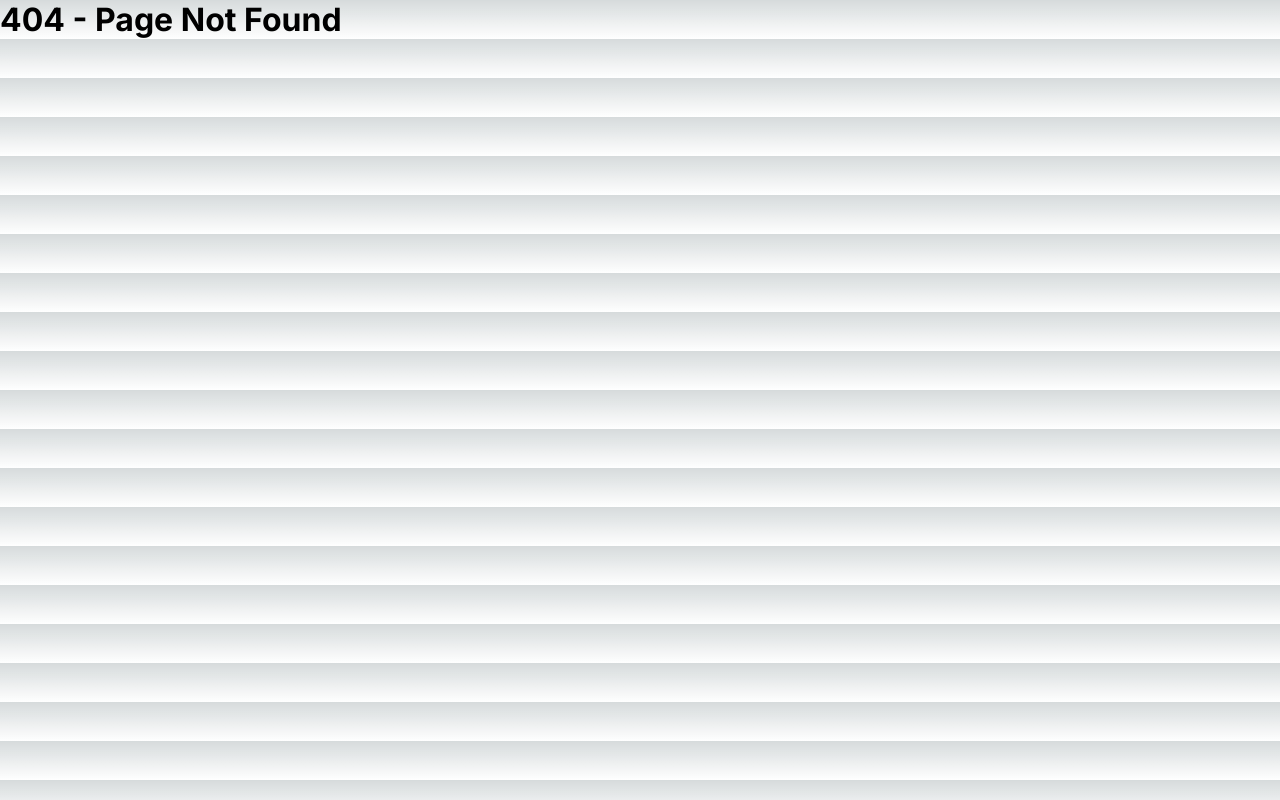
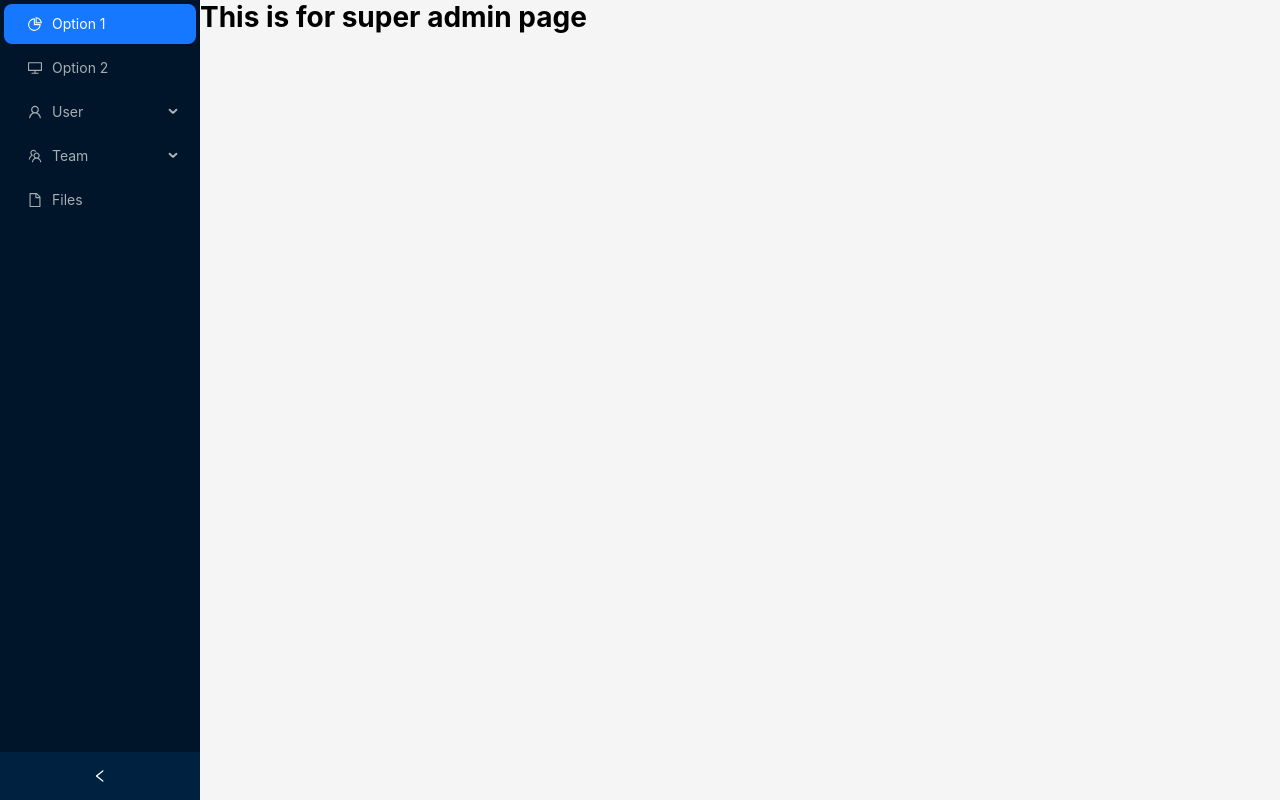
Before and after one commit to shahidmonowarr/university-management-frontend, a Next.js app: page /super-admin in a window 1280 px wide. Before the commit this address had no page. Built offline with nearby package versions, Linux system fonts and the light colour scheme.

Commit message:
Cusotmize Default layout & group layout for dashboard

```diff
--- a/src/app/(withlayout)/layout.tsx
+++ b/src/app/(withlayout)/layout.tsx
@@ -1,92 +1,12 @@
-"use client";
-
-import {
-  DesktopOutlined,
-  FileOutlined,
-  PieChartOutlined,
-  TeamOutlined,
-  UserOutlined,
-} from "@ant-design/icons";
-import type { MenuProps } from "antd";
-import { Breadcrumb, Layout, Menu, theme } from "antd";
-import { useState } from "react";
-
-const { Header, Content, Footer, Sider } = Layout;
-
-type MenuItem = Required<MenuProps>["items"][number];
-
-function getItem(
-  label: React.ReactNode,
-  key: React.Key,
-  icon?: React.ReactNode,
-  children?: MenuItem[]
-): MenuItem {
-  return {
-    key,
-    icon,
-    children,
-    label,
-  } as MenuItem;
-}
-
-const items: MenuItem[] = [
-  getItem("Option 1", "1", <PieChartOutlined />),
-  getItem("Option 2", "2", <DesktopOutlined />),
-  getItem("User", "sub1", <UserOutlined />, [
-    getItem("Tom", "3"),
-    getItem("Bill", "4"),
-    getItem("Alex", "5"),
-  ]),
-  getItem("Team", "sub2", <TeamOutlined />, [
-    getItem("Team 1", "6"),
-    getItem("Team 2", "8"),
-  ]),
-  getItem("Files", "9", <FileOutlined />),
-];
+import Contents from "@/components/ui/Contents";
+import Sidebar from "@/components/ui/Sidebar";
+import { Layout } from "antd";
 
 const DashboardLayout = ({ children }: { children: React.ReactNode }) => {
-  const [collapsed, setCollapsed] = useState(false);
-  const {
-    token: { colorBgContainer },
-  } = theme.useToken();
-
   return (
-    <Layout style={{ minHeight: "100vh" }}>
-      <Sider
-        collapsible
-        collapsed={collapsed}
-        onCollapse={(value) => setCollapsed(value)}
-      >
-        <div className="demo-logo-vertical" />
-        <Menu
-          theme="dark"
-          defaultSelectedKeys={["1"]}
-          mode="inline"
-          items={items}
-        />
-      </Sider>
-      <Layout>
-        <Header style={{ padding: 0, background: colorBgContainer }} />
-        <Content style={{ margin: "0 16px" }}>
-          <Breadcrumb style={{ margin: "16px 0" }}>
-            <Breadcrumb.Item>User</Breadcrumb.Item>
-            <Breadcrumb.Item>Bill</Breadcrumb.Item>
-          </Breadcrumb>
-          <div
-            style={{
-              padding: 24,
-              minHeight: 360,
-              background: colorBgContainer,
-              color: "black",
-            }}
-          >
-            {children}
-          </div>
-        </Content>
-        <Footer style={{ textAlign: "center" }}>
-          Ant Design ©2023 Created by Ant UED
-        </Footer>
-      </Layout>
+    <Layout hasSider>
+      <Sidebar />
+      <Contents> {children} </Contents>
     </Layout>
   );
 };
--- /dev/null
+++ b/src/app/(withlayout)/super-admin/page.tsx
@@ -0,0 +1,9 @@
+const SuperAdminPage = () => {
+  return (
+    <div>
+      <h1>This is for super admin page</h1>
+    </div>
+  );
+};
+
+export default SuperAdminPage;
--- /dev/null
+++ b/src/components/ui/Contents.tsx
@@ -0,0 +1,18 @@
+"use client";
+import { Layout } from "antd";
+const { Content } = Layout;
+
+const Contents = ({ children }: { children: React.ReactNode }) => {
+  return (
+    <Content
+      style={{
+        height: "100vh",
+        color: "black",
+      }}
+    >
+      {children}
+    </Content>
+  );
+};
+
+export default Contents;
--- /dev/null
+++ b/src/components/ui/Sidebar.tsx
@@ -0,0 +1,66 @@
+"use client";
+
+import {
+  DesktopOutlined,
+  FileOutlined,
+  PieChartOutlined,
+  TeamOutlined,
+  UserOutlined,
+} from "@ant-design/icons";
+import type { MenuProps } from "antd";
+import { Layout, Menu } from "antd";
+import { useState } from "react";
+
+const { Sider } = Layout;
+
+type MenuItem = Required<MenuProps>["items"][number];
+
+function getItem(
+  label: React.ReactNode,
+  key: React.Key,
+  icon?: React.ReactNode,
+  children?: MenuItem[]
+): MenuItem {
+  return {
+    key,
+    icon,
+    children,
+    label,
+  } as MenuItem;
+}
+
+const items: MenuItem[] = [
+  getItem("Option 1", "1", <PieChartOutlined />),
+  getItem("Option 2", "2", <DesktopOutlined />),
+  getItem("User", "sub1", <UserOutlined />, [
+    getItem("Tom", "3"),
+    getItem("Bill", "4"),
+    getItem("Alex", "5"),
+  ]),
+  getItem("Team", "sub2", <TeamOutlined />, [
+    getItem("Team 1", "6"),
+    getItem("Team 2", "8"),
+  ]),
+  getItem("Files", "9", <FileOutlined />),
+];
+
+const Sidebar = () => {
+  const [collapsed, setCollapsed] = useState(false);
+  return (
+    <Sider
+      collapsible
+      collapsed={collapsed}
+      onCollapse={(value) => setCollapsed(value)}
+    >
+      <div className="demo-logo-vertical" />
+      <Menu
+        theme="dark"
+        defaultSelectedKeys={["1"]}
+        mode="inline"
+        items={items}
+      />
+    </Sider>
+  );
+};
+
+export default Sidebar;
```
